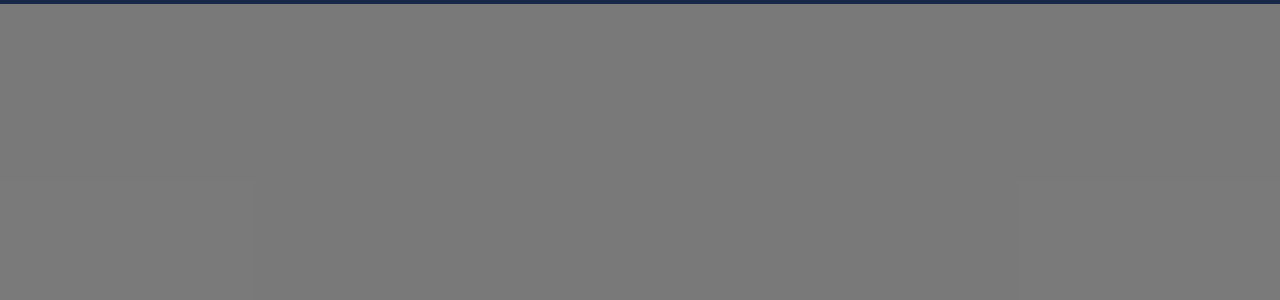
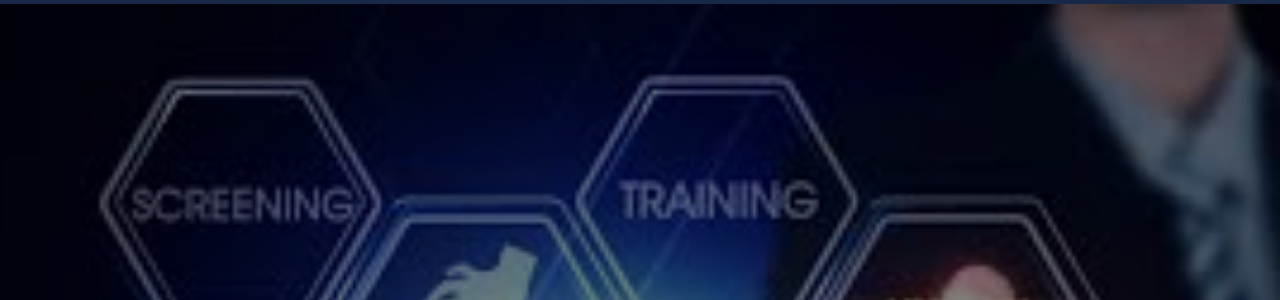
Before and after one commit to aly51/portfolio, a plain HTML site: page index.html in a window 1280 px wide. Shown: the part 74-374 px from the top of the page. Drawn offline with Linux system fonts and the light colour scheme.

Commit message:
Update styles.css

```diff
--- a/styles.css
+++ b/styles.css
@@ -54,7 +54,7 @@ nav ul li a:hover {
 
 /* Hero Section */
 .hero-section {
-    background: url('images/hero.jpg') no-repeat center cover;
+    background: url('images/hero.jpg') no-repeat center center/cover;
     height: 100vh;
     display: flex;
     align-items: center;
```
